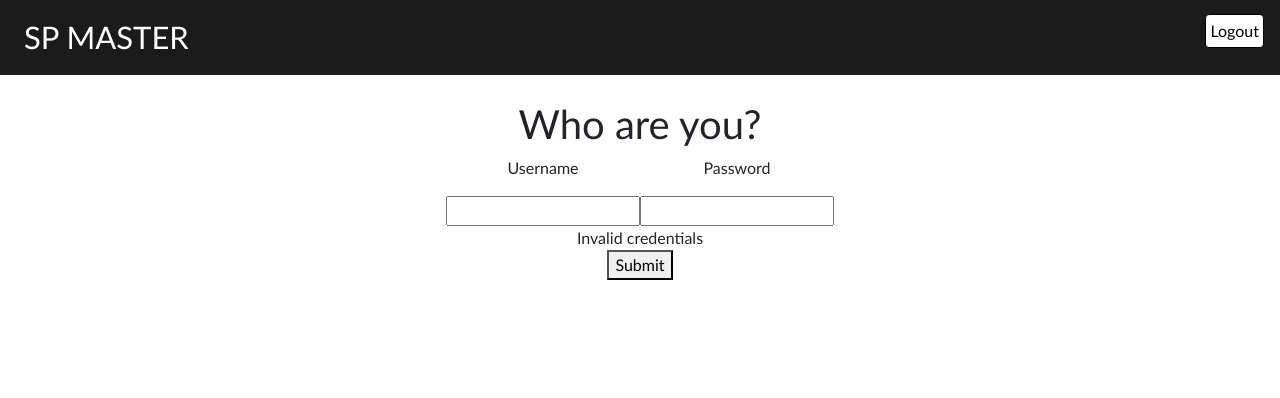
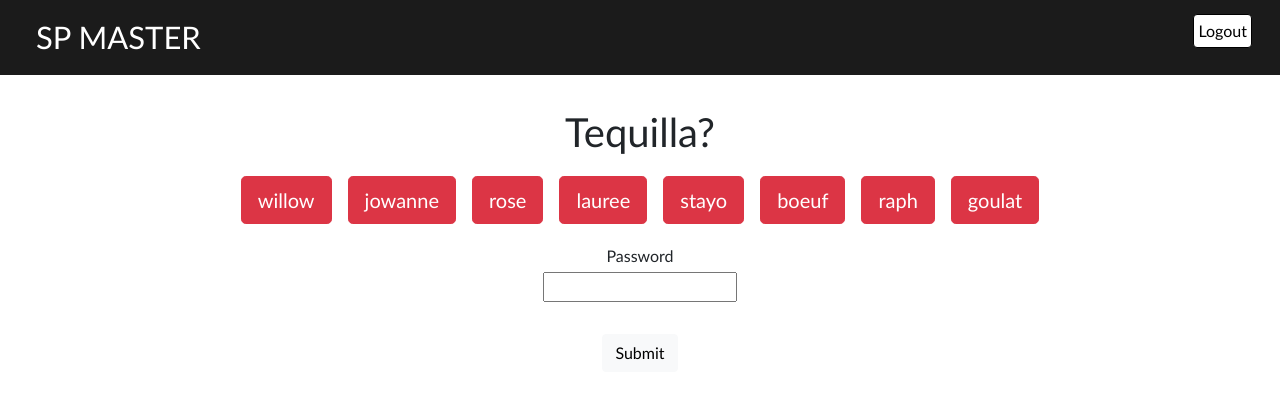
Before and after one commit to brissonwilliam/ihavefriends, a React (Create React App) app in the folder frontend/: page /login in a window 1280 px wide. Shown: the top 398 px of the page. Built offline with nearby package versions, Linux system fonts and the light colour scheme.

Commit message:
:sparkles: fully working user auth!

```diff
--- a/frontend/src/App.css
+++ b/frontend/src/App.css
@@ -11,3 +11,8 @@
 .App-link {
   color: #61dafb;
 }
+
+.Hidden {
+  visibility: hidden;
+  display: none;
+}
--- a/frontend/src/components/header.js
+++ b/frontend/src/components/header.js
@@ -31,7 +31,7 @@ export default function Header() {
 
             return (
             <header className="Header">
-                <div className="row ps-4 pe-3 pt-1 pb-1 ">
+                <div className="row ps-4 pe-3 pt-1 pb-1 me-0 ms-0">
                     <div className="col-9 text-start">
                         <span>SP MASTER</span>
                     </div>
--- a/frontend/src/components/login.js
+++ b/frontend/src/components/login.js
@@ -2,6 +2,9 @@ import React, { Component } from 'react';
 import  { Navigate } from 'react-router-dom';
 import { useCookies } from 'react-cookie';
 import './login.css';
+import UserSelection from './userSelection';
+import Button from 'react-bootstrap/esm/Button';
+
 
 export default function Login() {
     const [cookies, setCookie] = useCookies(['jwt', 'jwtExpiration']);
@@ -15,14 +18,16 @@ export default function Login() {
             super(props);
             this.state = {
                 isLoggedIn: false,
-                showInvalidCredentials: false
+                showInvalidCredentials: false,
+                selectedUser: "",
             }
         }
 
         handleSubmit = (e) => {
             e.preventDefault();
 
-            let credentials = {username: "fake", password: "backend"};
+            let credentials = {username: this.state.selectedUser, password: e.target.elements.password.value};
+            console.log(credentials)
             this.postAuthenticate(credentials)
                 .then(res => {
                     if (!res.ok) {
@@ -33,7 +38,6 @@ export default function Login() {
                     }
                     return res.json();
                 })
-                .catch(err => console.log(err))
                 .then(jsonRes => {
                     let userInfo = {
                         jwt: jsonRes.jwt,
@@ -41,7 +45,8 @@ export default function Login() {
                         name: jsonRes.username
                     };
                     this.setUserInfo(userInfo);
-                });
+                })
+                .catch(err => console.log(err));
         }
 
         async setUserInfo(userInfo) {
@@ -49,7 +54,7 @@ export default function Login() {
             setCookie('jwt', userInfo.jwt, cookieOptions);
             setCookie('jwtExpiration', userInfo.jwtExpiration, cookieOptions);
             this.setState({
-                isLoggedIn: true
+                isLoggedIn: true,
             });
         }
 
@@ -64,29 +69,39 @@ export default function Login() {
             return fetch('/api/auth', options)
         }
 
+        handleUserSelected = (id) => {
+            this.setState({
+                selectedUser: id
+            });
+        }
+
         render() {
             if (this.state.isLoggedIn) {
                 return (<Navigate replace to="/dashboard"/>);
             }
 
             return(
-                <div className="Login-Wrapper">
-                    <h1>Who are you?</h1>
+                <div className="col-12 Login-Wrapper">
+                    <h1 className="p-2">Tequilla?</h1>
+
                     <form onSubmit={this.handleSubmit}>
-                    <label>
-                        <p>Username</p>
-                        <input type="text" />
-                    </label>
-                    <label>
-                        <p>Password</p>
-                        <input type="password" />
-                    </label>
-                    <div className={this.state.showInvalidCredentials ? "" : ".d-none"}>
-                        <label>Invalid credentials</label>
-                    </div>
-                    <div>
-                        <button type="submit">Submit</button>
-                    </div>
+                        <UserSelection onUserSelected={this.handleUserSelected}/>
+                        <div className="p-3">
+                            <div>
+                                <p className={this.state.selectedUser !== "" ? "text-muted" : "d-none"}>Salut {this.state.selectedUser}</p>
+                            </div>
+                            <div>
+                                <p className="mb-1">Password</p>
+                                <input name="password" type="password" />
+                            </div>
+                            <div>
+                                <label className={this.state.showInvalidCredentials ? "text-danger" : "d-none"}>Nope! Try again!</label>
+                            </div>
+                        </div>
+
+                        <div>
+                            <Button className="btn btn-light m-3" type="submit">Submit</Button>
+                        </div>
                     </form>
                 </div>
             );
@@ -103,6 +118,7 @@ export default function Login() {
 // If user messes with his token or expiration the server will retun 401
 // on other endpoints anyways
 export function IsJWTValid(jwt, jwtExpiration) {
+    console.log("showing cookies for login")
     console.log(jwt)
     console.log(jwtExpiration)
 
--- /dev/null
+++ b/frontend/src/components/userSelection.js
@@ -0,0 +1,25 @@
+import { Component } from "react";
+import Button from "react-bootstrap/esm/Button";
+
+const userSelection = ["willow", "jowanne", "rose", "lauree", "stayo", "boeuf", "raph", "goulat"];
+
+class UserSelection extends Component {
+    handleClick = (e) => {
+        this.props.onUserSelected(e.target.id);
+        e.preventDefault();
+    }
+
+    render() {
+        let userSelectionHTML = userSelection.map(val =>
+            <Button id={val} className="btn btn-danger btn-lg mt-1 mb-1 m-2" role="button" data-bs-toggle="button" onClick={this.handleClick}>{val}</Button>
+        );
+
+        return (
+            <div>
+                {userSelectionHTML}
+            </div>
+        );
+    }
+}
+
+export default UserSelection;
```
Also changed, not shown: 1 other file (tests, documents, lock files or other folders).
